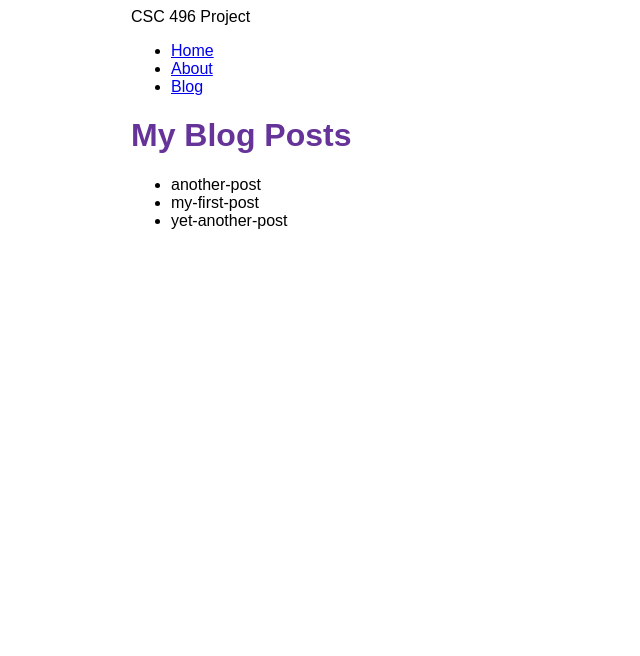
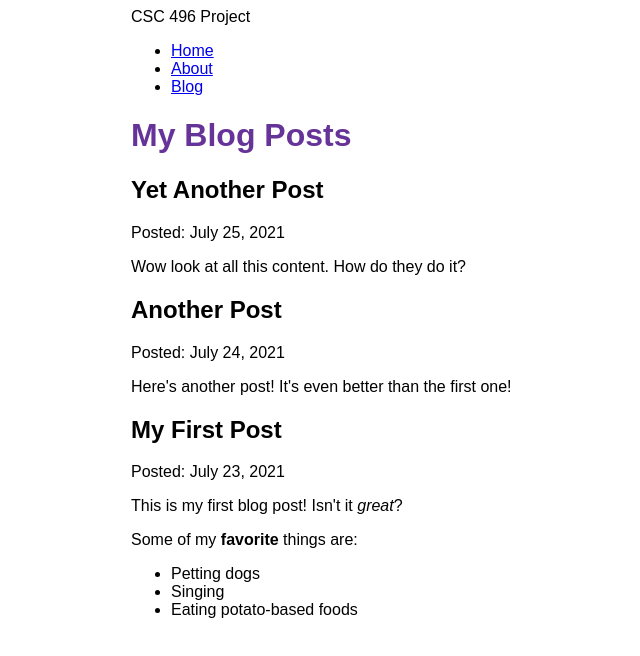
Before and after one commit to DontaeMoore/CSC496, a Gatsby site: page /blog in a window 1280 px wide. Shown: the whole page, without its empty margins (259-899 px from the left). Built offline with nearby package versions, Linux system fonts and the light colour scheme; Gatsby itself is replaced by a stand-in of ours.

Commit message:
Finished Gatsby Tutorial Part 5

```diff
--- a/blog/another-post.mdx
+++ b/blog/another-post.mdx
@@ -0,0 +1,6 @@
+---
+title: "Another Post"
+date: "2021-07-24"
+---
+
+Here's another post! It's even better than the first one!
--- a/blog/my-first-post.mdx
+++ b/blog/my-first-post.mdx
@@ -0,0 +1,12 @@
+---
+title: "My First Post"
+date: "2021-07-23"
+---
+
+This is my first blog post! Isn't it *great*?
+
+Some of my **favorite** things are:
+
+* Petting dogs
+* Singing
+* Eating potato-based foods
--- a/blog/yet-another-post.mdx
+++ b/blog/yet-another-post.mdx
@@ -0,0 +1,6 @@
+---
+title: "Yet Another Post"
+date: "2021-07-25"
+---
+
+Wow look at all this content. How do they do it?
--- a/gatsby-config.js
+++ b/gatsby-config.js
@@ -11,7 +11,8 @@
         options: {
           name: `blog`,
           path: `${__dirname}/blog`,
-        }
+        },
       },
-    ]
-}
+      "gatsby-plugin-mdx",
+    ],
+};
--- a/package.json
+++ b/package.json
@@ -14,8 +14,11 @@
     "clean": "gatsby clean"
   },
   "dependencies": {
+    "@mdx-js/mdx": "^1.6.22",
+    "@mdx-js/react": "^1.6.22",
     "gatsby": "^4.7.2",
     "gatsby-plugin-image": "^2.7.0",
+    "gatsby-plugin-mdx": "^3.9.0",
     "gatsby-plugin-sharp": "^4.7.0",
     "gatsby-source-filesystem": "^4.9.0",
     "react": "^17.0.1",
--- a/src/pages/blog.js
+++ b/src/pages/blog.js
@@ -1,28 +1,36 @@
 import * as React from 'react'
 import { graphql } from 'gatsby'
+import { MDXRenderer } from 'gatsby-plugin-mdx'
 import Layout from '../components/layout'
 
 const BlogPage = ({ data }) => {
   return (
     <Layout pageTitle="My Blog Posts">
-       <ul>
-      {
-        data.allFile.nodes.map(node => (
-          <li key={node.name}>
-            {node.name}
-          </li>
+     {
+        data.allMdx.nodes.map((node) => (
+          <article key={node.id}>
+            <h2>{node.frontmatter.title}</h2>
+            <p>Posted: {node.frontmatter.date}</p>
+            <MDXRenderer>
+              {node.body}
+            </MDXRenderer>
+          </article>
         ))
       }
-      </ul>
     </Layout>
   )
 }
 
 export const query = graphql`
-  query {
-    allFile(filter: {sourceInstanceName: {eq: "blog"}}) {
+query {
+    allMdx(sort: {fields: frontmatter___date, order: DESC}) {
       nodes {
-        name
+        frontmatter {
+          date(formatString: "MMMM D, YYYY")
+          title
+        }
+        id
+        body
       }
     }
   }
```
Also changed, not shown: 1 other file.
